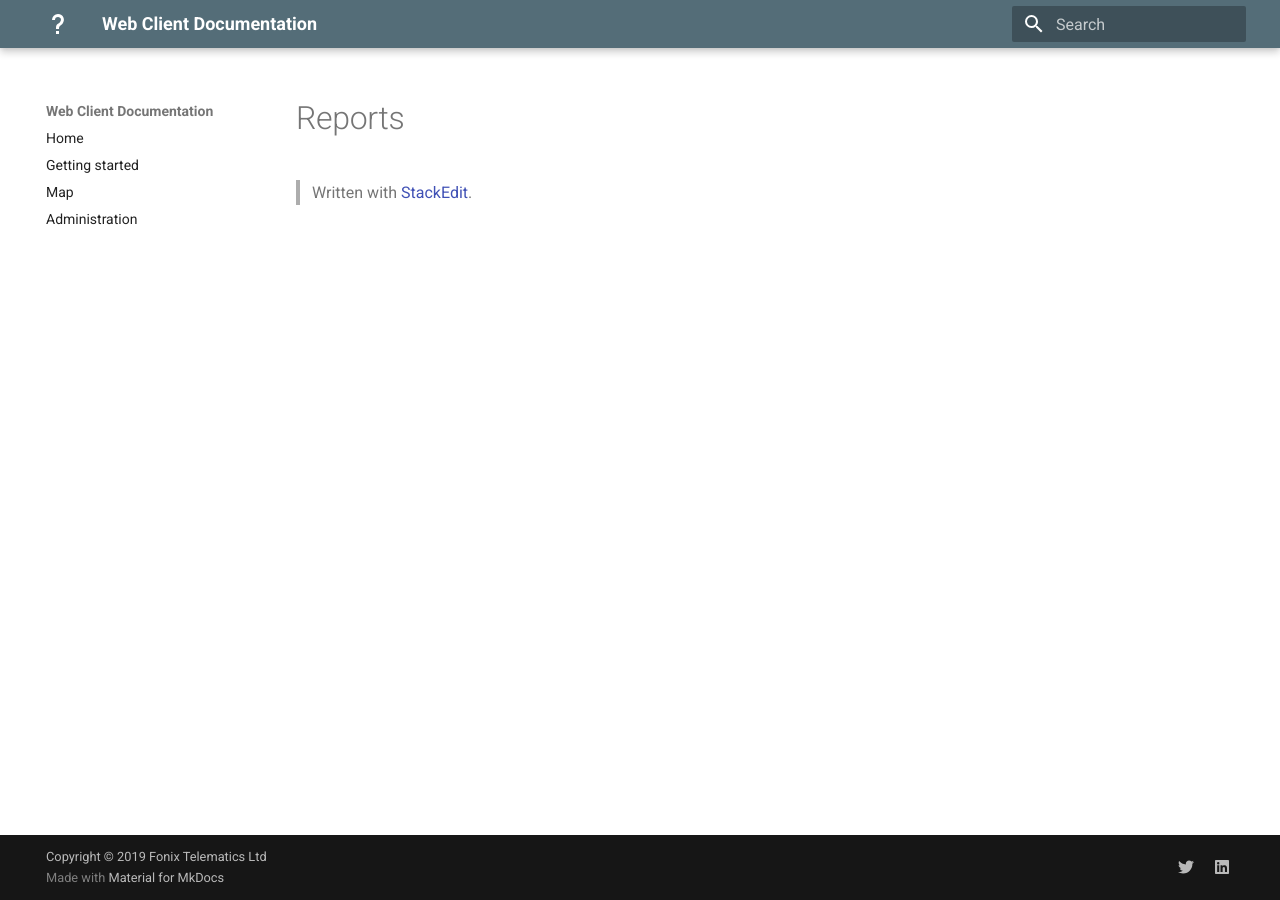
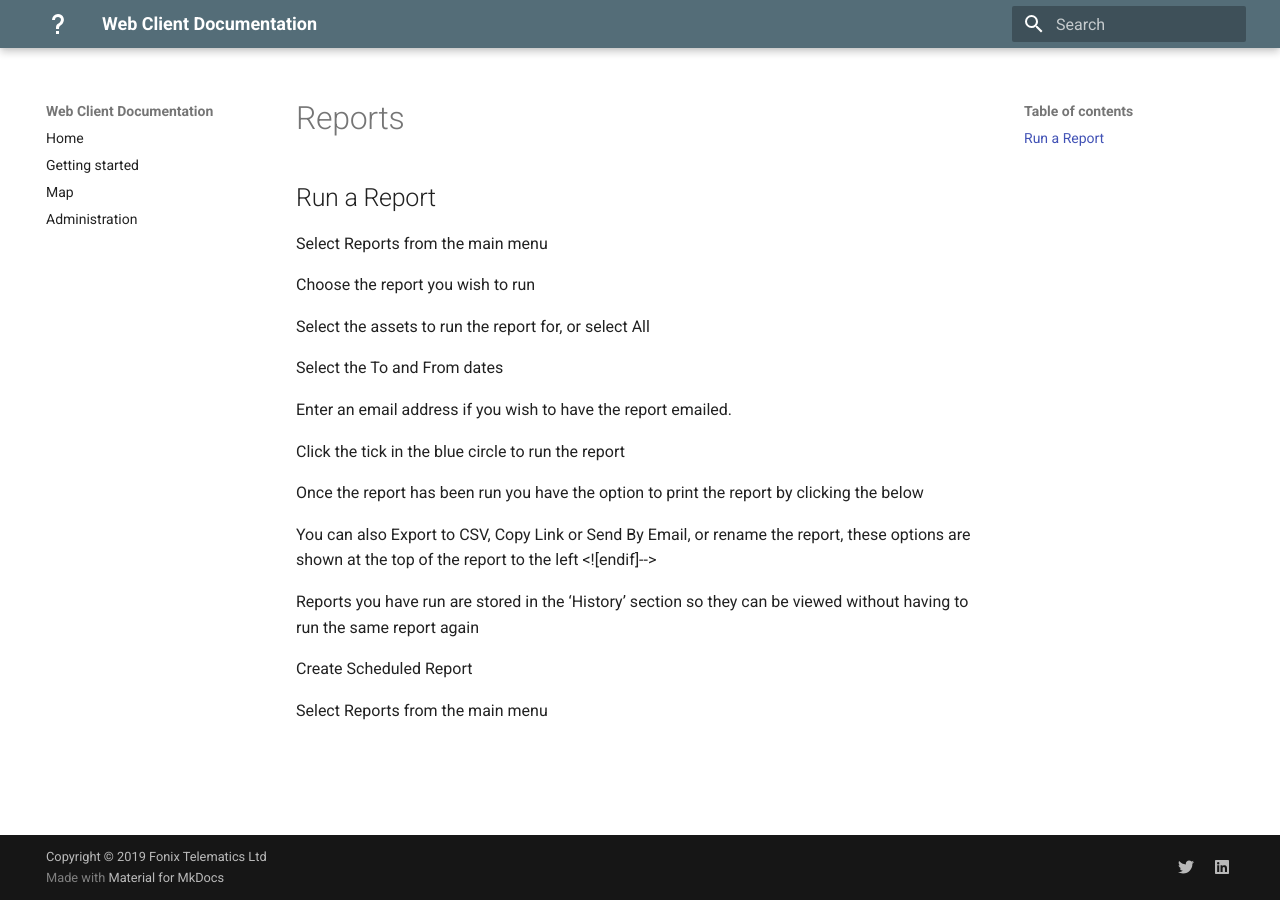
Before and after one commit to fonixtelematics/user-manual, an MkDocs documentation site: the page built from docs/Reports.md, in a window 1280 px wide. Built offline with MkDocs 1.6.1 and Material for MkDocs 9.7.7, drawn with Linux system fonts in a browser that asks for light colours.

Commit message:
docs/Reports.md updated from https://stackedit.io/

```diff
--- a/docs/Reports.md
+++ b/docs/Reports.md
@@ -1,7 +1,29 @@
+# Reports
 
+## Run a Report
 
+Select Reports from the main menu
 
-> Written with [StackEdit](https://stackedit.io/).
+Choose the report you wish to run
+
+Select the assets to run the report for, or select All
+
+Select the To and From dates
+
+Enter an email address if you wish to have the report emailed.
+
+Click the tick in the blue circle to run the report
+
+Once the report has been run you have the option to print the report by clicking the below
+
+You can also Export to CSV, Copy Link or Send By Email, or rename the report, these options are shown at the top of the report to the left
+<![endif]-->
+
+Reports you have run are stored in the ‘History’ section so they can be viewed without having to run the same report again
+
+Create Scheduled Report
+
+Select Reports from the main menu
 <!--stackedit_data:
-eyJoaXN0b3J5IjpbNzMwOTk4MTE2XX0=
+eyJoaXN0b3J5IjpbMjEzNjA1MzQwMV19
 -->
```
